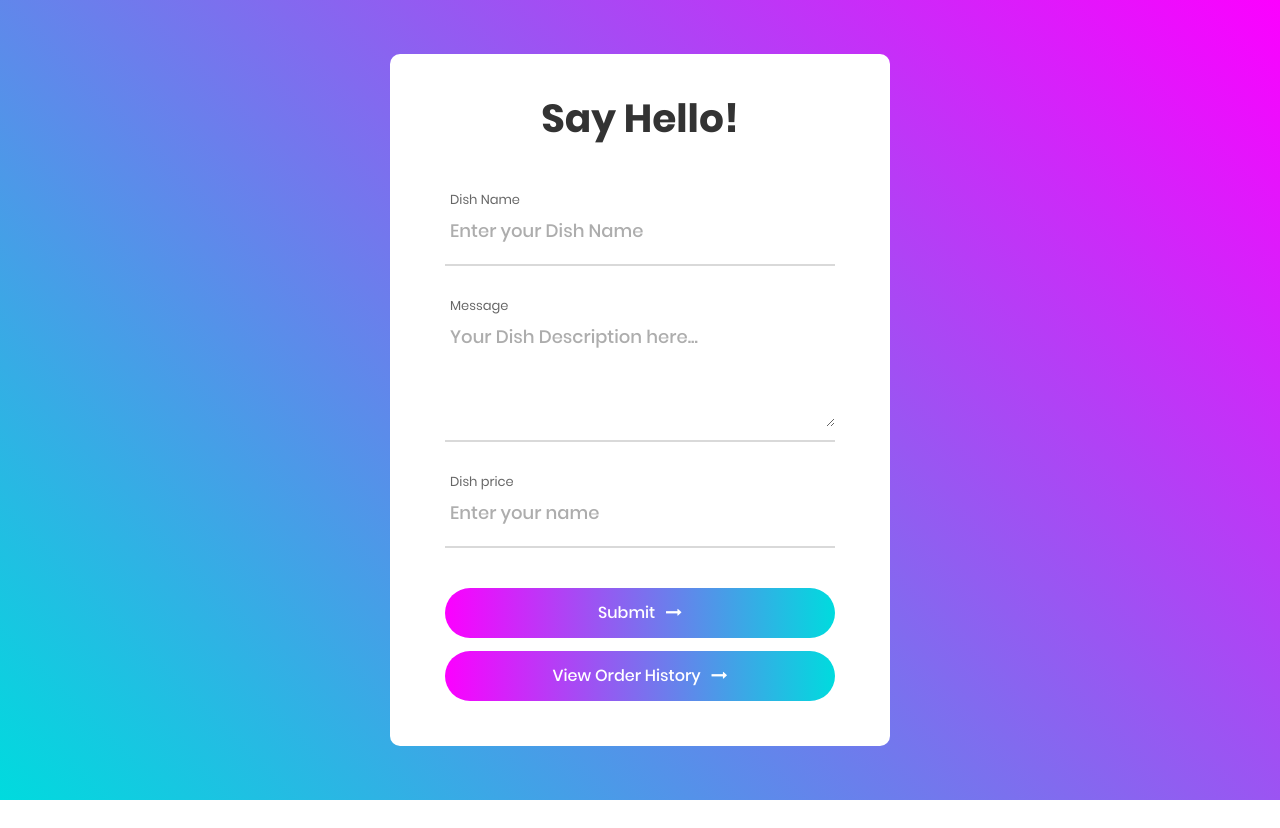
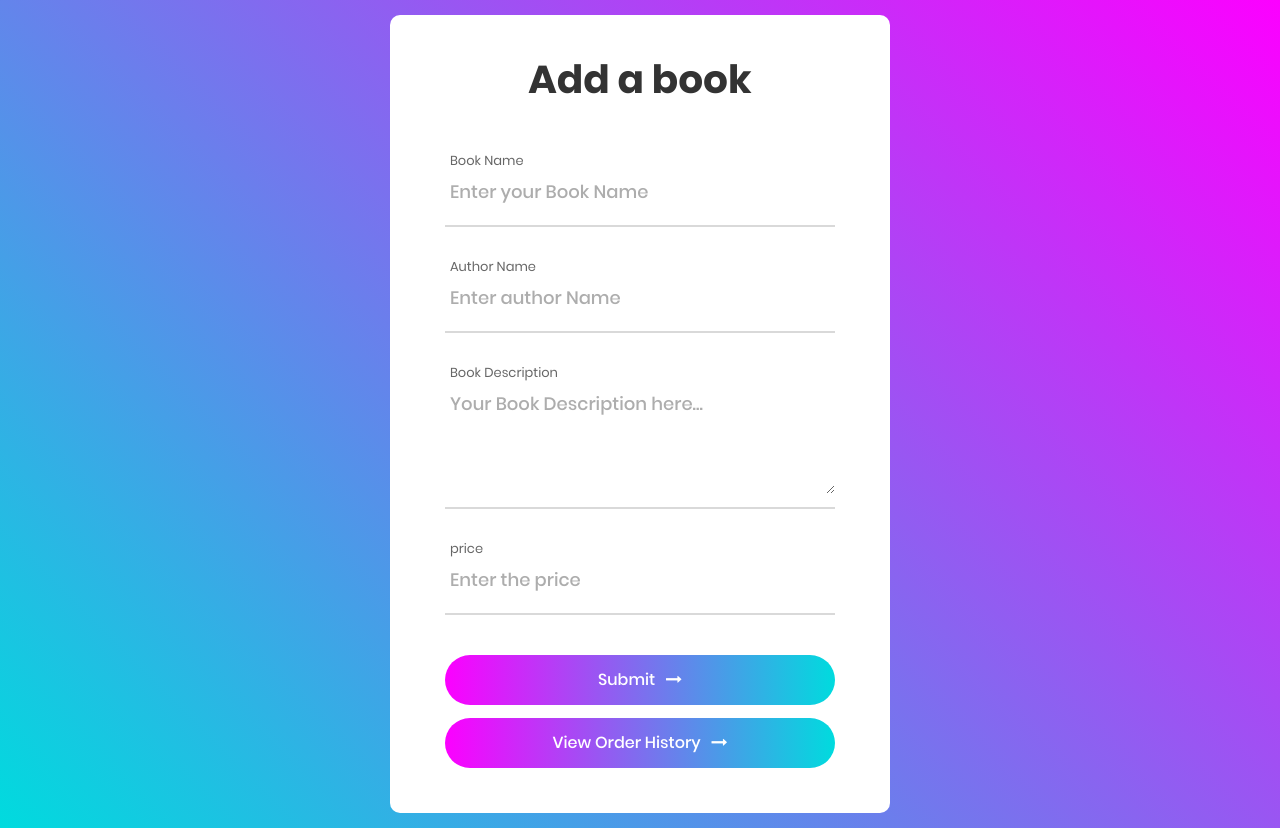
Before and after one commit to Khushi-Mattu/Library-Management-System-SE, a PHP site: page /admin.html in a window 1280 px wide. Before the commit the page ends 800 px from the top, so only its background shows below. Run offline with PHP 8.4, Linux system fonts and the light colour scheme.

Commit message:
some changes

```diff
--- a/admin.html
+++ b/admin.html
@@ -32,26 +32,31 @@
 		<div class="wrap-contact100">
 			<form class="contact100-form validate-form" action="menu.php" method="POST">
 				<span class="contact100-form-title">
-					Say Hello!
+					Add a book
 				</span>
 
-				<div class="wrap-input100 validate-input" data-validate="Dish Name is required">
-					<span class="label-input100">Dish Name</span>
-					<input class="input100" type="text" name="dname" placeholder="Enter your Dish Name">
+				<div class="wrap-input100 validate-input" data-validate="Author Name is required">
+					<span class="label-input100">Book Name</span>
+					<input class="input100" type="text" name="dname" placeholder="Enter your Book Name">
+					<span class="focus-input100"></span>
+				</div>
+
+				<div class="wrap-input100 validate-input" data-validate="Author Name is required">
+					<span class="label-input100">Author Name</span>
+					<input class="input100" type="text" name="dname" placeholder="Enter author Name">
 					<span class="focus-input100"></span>
 				</div>
 
 
-
 				<div class="wrap-input100 validate-input" data-validate = "Description is required">
-					<span class="label-input100">Message</span>
-					<textarea class="input100" name="message" placeholder="Your Dish Description here..."></textarea>
+					<span class="label-input100">Book Description</span>
+					<textarea class="input100" name="message" placeholder="Your Book Description here..."></textarea>
 					<span class="focus-input100"></span>
                 </div>
 
                 <div class="wrap-input100 validate-input" data-validate="Name is required">
-                    <span class="label-input100">Dish price</span>
-                    <input class="input100" type="number" name="dprice" placeholder="Enter your name">
+                    <span class="label-input100">price</span>
+                    <input class="input100" type="number" name="dprice" placeholder="Enter the price">
                     <span class="focus-input100"></span>
                 </div>
 
--- a/logout.php
+++ b/logout.php
@@ -2,5 +2,4 @@
 session_start();
 session_destroy();
 header('location: index.php');
-
 ?>
--- a/mainpage.php
+++ b/mainpage.php
@@ -53,7 +53,7 @@
                             <h1>The library!</h1>
                             <h3>Place your order to feel the joy of reading</h3>
                         </hgroup>
-                        <button class="btn btn-hero btn-lg" role="button" ><a style="color: white; text-decoration: none;" href="#menu">Order Now</a></button>
+                        <button class="btn btn-hero btn-lg" role="button" ><a style="color: white; text-decoration: none;" href="#book_list">Order Now</a></button>
                     </div>
         </div>
 
@@ -74,7 +74,7 @@
                 $result = mysqli_query($conn, $query);
 
                 echo "<div class='row' style= 'color : black; margin-top : 1px;'>";
-                    while($row = mysqli_fetch_array($result)){
+                    while($row = mysqli_fetch_array($result)){ // fetch rows from the database and store them as an array.
 
                     echo  "<div class='col-sm-4' style='margin-top : 20px;' >
                             <div class='card' style='height : 100%; width: 18rem; '>
```
Also changed, not shown: login_check.php (+3 -16 lines), book_list.php (line endings or trailing spaces).
